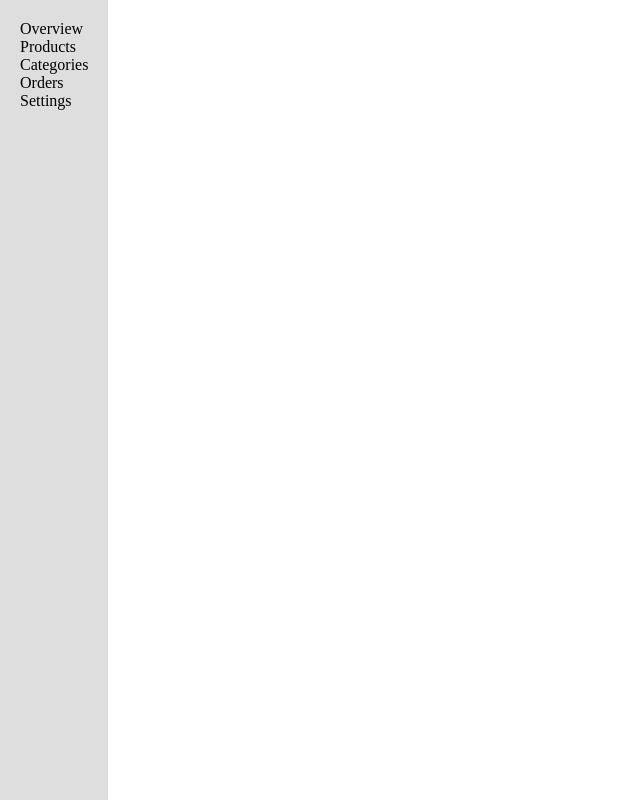
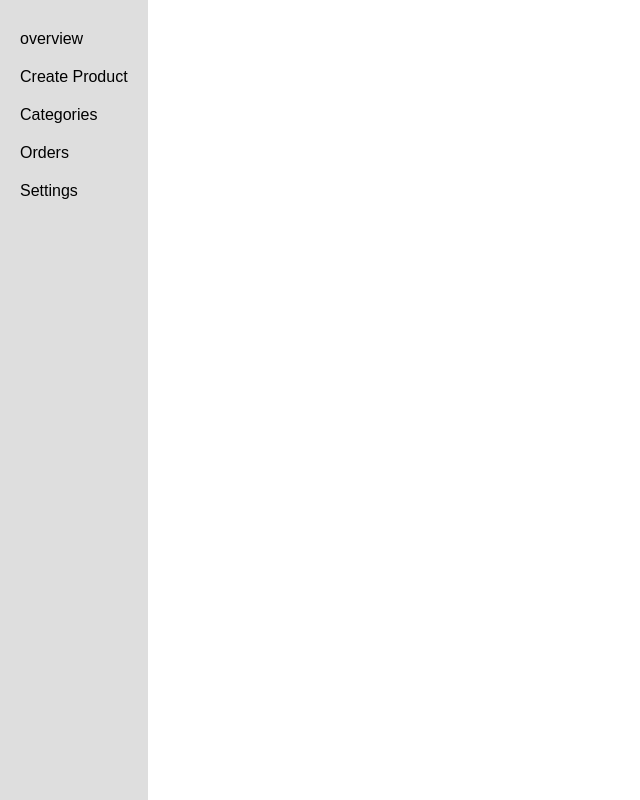
Before and after one commit to Jason-Smith-Code/ecommerce, a React (Create React App) app in the folder front-end/: page /admin in a window 1280 px wide. Shown: the whole page, without its empty margins (0-640 px from the left). Built offline with nearby package versions, Linux system fonts and the light colour scheme.

Commit message:
Update AdminNav.js
improved admin menu

```diff
--- a/front-end/src/components/navigation/AdminNav.js
+++ b/front-end/src/components/navigation/AdminNav.js
@@ -1,15 +1,36 @@
 import React from "react";
 import "./AdminNav.css";
+import { Link } from "react-router-dom";
 
 export const AdminNav = () => {
   return (
     <nav id="admin-menu">
       <ul>
-        <li>Overview</li>
-        <li>Products</li>
-        <li>Categories</li>
-        <li>Orders</li>
-        <li>Settings</li>
+        <li>
+          <Link className="admin-link" to="/admin/">
+            overview
+          </Link>
+        </li>
+        <li>
+          <Link className="admin-link" to="/admin/create-product">
+            Create Product
+          </Link>
+        </li>
+        <li>
+          <Link className="admin-link" to="/admin/">
+            Categories
+          </Link>
+        </li>
+        <li>
+          <Link className="admin-link" to="/admin/">
+            Orders
+          </Link>
+        </li>
+        <li>
+          <Link className="admin-link" to="/admin/">
+            Settings
+          </Link>
+        </li>
       </ul>
     </nav>
   );
```
